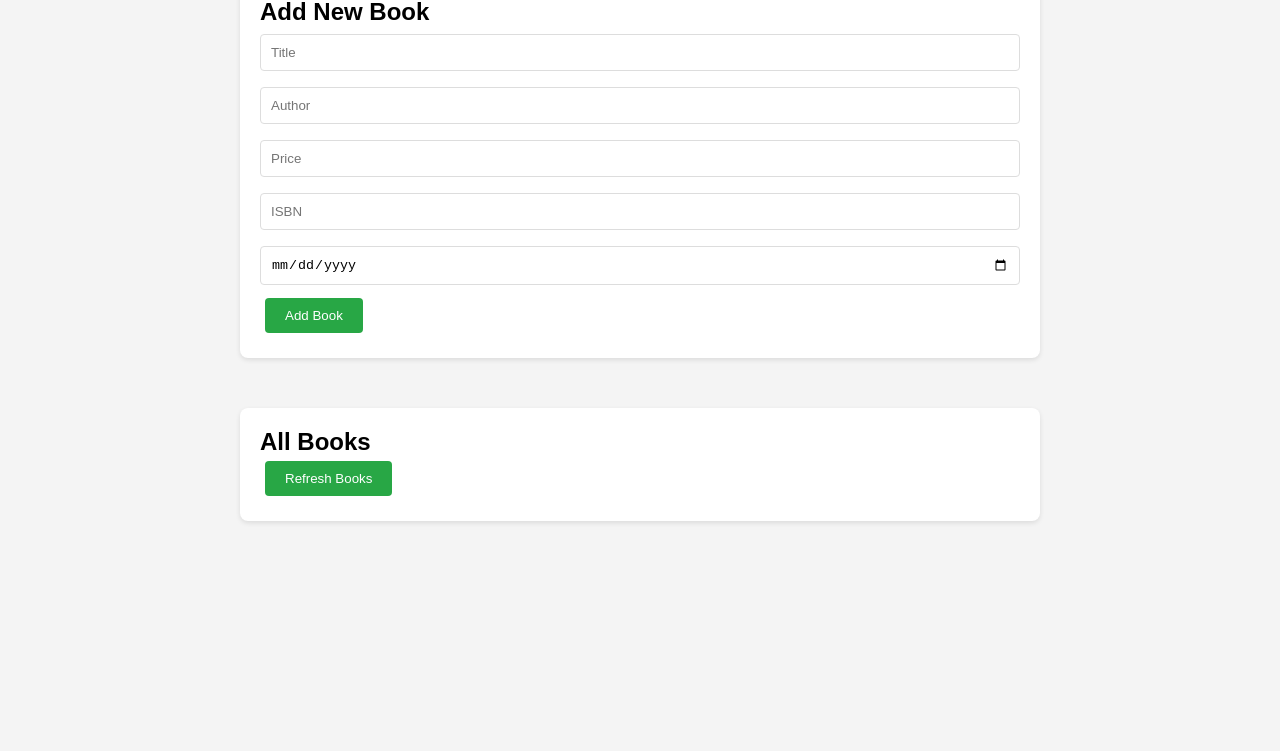
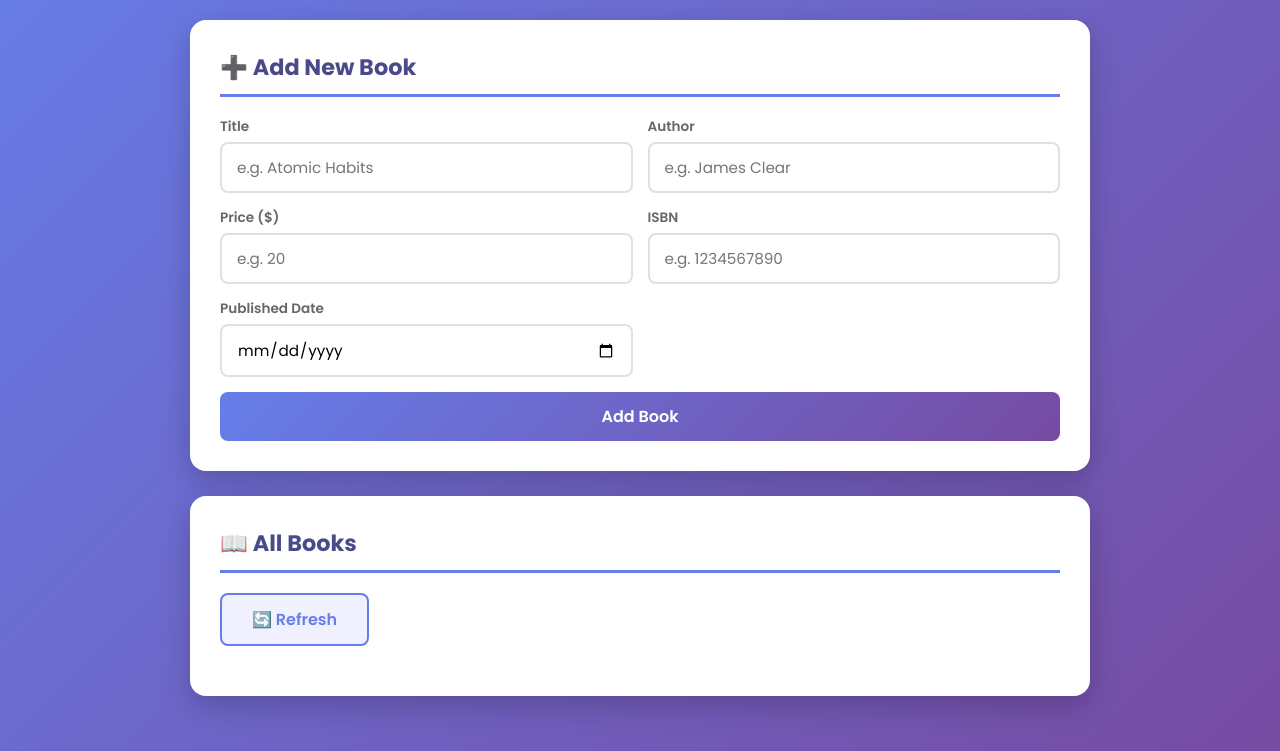
Before and after one commit to laraibsagheer/bookstore-api, a website: page index.html in a window 1280 px wide. Shown: the part 100-851 px from the top of the page. Before the commit the page ends 800 px from the top, so only its background shows below. Drawn offline with Linux system fonts and the light colour scheme; no server answers.

Commit message:
Improve frontend design

```diff
--- a/index.html
+++ b/index.html
@@ -4,46 +4,73 @@
     <meta charset="UTF-8">
     <meta name="viewport" content="width=device-width, initial-scale=1.0">
     <title>Bookstore</title>
+    <link href="https://fonts.googleapis.com/css2?family=Poppins:wght@300;400;600;700&display=swap" rel="stylesheet">
     <style>
         * { margin: 0; padding: 0; box-sizing: border-box; }
-        body { font-family: Arial, sans-serif; background: #f4f4f4; padding: 20px; }
-        h1 { text-align: center; color: #333; margin-bottom: 20px; }
-        .container { max-width: 800px; margin: auto; }
-        .form-box { background: white; padding: 20px; border-radius: 8px; margin-bottom: 20px; box-shadow: 0 2px 5px rgba(0,0,0,0.1); }
-        input { width: 100%; padding: 10px; margin: 8px 0; border: 1px solid #ddd; border-radius: 4px; }
-        button { padding: 10px 20px; background: #28a745; color: white; border: none; border-radius: 4px; cursor: pointer; margin: 5px; }
-        button:hover { background: #218838; }
-        .btn-delete { background: #dc3545; }
-        .btn-delete:hover { background: #c82333; }
-        .book-card { background: white; padding: 15px; border-radius: 8px; margin: 10px 0; box-shadow: 0 2px 5px rgba(0,0,0,0.1); display: flex; justify-content: space-between; align-items: center; }
-        .book-info h3 { color: #333; }
-        .book-info p { color: #666; font-size: 14px; }
-        #message { padding: 10px; border-radius: 4px; margin: 10px 0; text-align: center; }
-        .success { background: #d4edda; color: #155724; }
-        .error { background: #f8d7da; color: #721c24; }
+        body { font-family: 'Poppins', sans-serif; background: linear-gradient(135deg, #667eea 0%, #764ba2 100%); min-height: 100vh; padding: 30px 20px; }
+        h1 { text-align: center; color: white; font-size: 2.5rem; font-weight: 700; margin-bottom: 30px; text-shadow: 2px 2px 4px rgba(0,0,0,0.3); }
+        h1 span { font-size: 2.5rem; }
+        .container { max-width: 900px; margin: auto; }
+        .card { background: white; border-radius: 16px; padding: 30px; margin-bottom: 25px; box-shadow: 0 10px 30px rgba(0,0,0,0.2); }
+        .card h2 { color: #4a4a8a; font-size: 1.4rem; margin-bottom: 20px; padding-bottom: 10px; border-bottom: 3px solid #667eea; }
+        .form-grid { display: grid; grid-template-columns: 1fr 1fr; gap: 15px; }
+        .form-group { display: flex; flex-direction: column; }
+        .form-group label { font-size: 0.85rem; color: #666; margin-bottom: 5px; font-weight: 600; }
+        .form-group input { padding: 12px 15px; border: 2px solid #e0e0e0; border-radius: 8px; font-size: 0.95rem; font-family: 'Poppins', sans-serif; transition: border 0.3s; }
+        .form-group input:focus { outline: none; border-color: #667eea; }
+        .btn { padding: 12px 30px; border: none; border-radius: 8px; font-size: 1rem; font-family: 'Poppins', sans-serif; font-weight: 600; cursor: pointer; transition: all 0.3s; margin-top: 15px; }
+        .btn-primary { background: linear-gradient(135deg, #667eea, #764ba2); color: white; width: 100%; }
+        .btn-primary:hover { transform: translateY(-2px); box-shadow: 0 5px 15px rgba(102,126,234,0.4); }
+        .btn-refresh { background: #f0f0ff; color: #667eea; border: 2px solid #667eea; margin-top: 0; margin-bottom: 20px; }
+        .btn-refresh:hover { background: #667eea; color: white; }
+        .book-card { background: linear-gradient(135deg, #f5f7ff, #ffffff); border: 1px solid #e0e0ff; border-radius: 12px; padding: 20px; margin: 12px 0; display: flex; justify-content: space-between; align-items: center; transition: transform 0.2s; }
+        .book-card:hover { transform: translateX(5px); }
+        .book-info h3 { color: #333; font-size: 1.1rem; font-weight: 600; }
+        .book-info p { color: #888; font-size: 0.85rem; margin-top: 5px; }
+        .book-info .badge { display: inline-block; background: #667eea; color: white; padding: 2px 10px; border-radius: 20px; font-size: 0.75rem; margin-top: 5px; }
+        .btn-delete { background: linear-gradient(135deg, #ff6b6b, #ee5a24); color: white; padding: 8px 18px; border: none; border-radius: 8px; cursor: pointer; font-family: 'Poppins', sans-serif; font-weight: 600; transition: all 0.3s; }
+        .btn-delete:hover { transform: scale(1.05); box-shadow: 0 3px 10px rgba(238,90,36,0.4); }
+        #message { padding: 12px 20px; border-radius: 8px; margin: 10px 0; text-align: center; font-weight: 600; display: none; }
+        .success { background: #d4edda; color: #155724; display: block !important; }
+        .error { background: #f8d7da; color: #721c24; display: block !important; }
+        .empty { text-align: center; color: #aaa; padding: 30px; font-size: 1rem; }
     </style>
 </head>
 <body>
     <div class="container">
-        <h1>📚 Bookstore</h1>
+        <h1>📚 Bookstore Management</h1>
 
-        <!-- Add Book Form -->
-        <div class="form-box">
-            <h2>Add New Book</h2>
-            <input type="text" id="title" placeholder="Title" />
-            <input type="text" id="author" placeholder="Author" />
-            <input type="number" id="price" placeholder="Price" />
-            <input type="text" id="isbn" placeholder="ISBN" />
+        <div class="card">
+            <h2>➕ Add New Book</h2>
+            <div class="form-grid">
+                <div class="form-group">
+                    <label>Title</label>
+                    <input type="text" id="title" placeholder="e.g. Atomic Habits" />
+                </div>
+                <div class="form-group">
+                    <label>Author</label>
+                    <input type="text" id="author" placeholder="e.g. James Clear" />
+                </div>
+                <div class="form-group">
+                    <label>Price ($)</label>
+                    <input type="number" id="price" placeholder="e.g. 20" />
+                </div>
+                <div class="form-group">
+                    <label>ISBN</label>
+                    <input type="text" id="isbn" placeholder="e.g. 1234567890" />
+                </div>
+                <div class="form-group">
+                    <label>Published Date</label>
                     <input type="date" id="publishedDate" />
-            <button onclick="addBook()">Add Book</button>
+                </div>
+            </div>
+            <div id="message"></div>
+            <button class="btn btn-primary" onclick="addBook()">Add Book</button>
         </div>
 
-        <div id="message"></div>
-
-        <!-- Books List -->
-        <div class="form-box">
-            <h2>All Books</h2>
-            <button onclick="getBooks()">Refresh Books</button>
+        <div class="card">
+            <h2>📖 All Books</h2>
+            <button class="btn btn-refresh" onclick="getBooks()">🔄 Refresh</button>
             <div id="booksList"></div>
         </div>
     </div>
@@ -52,20 +79,29 @@
         const API = 'http://localhost:5000/books';
 
         async function getBooks() {
+            try {
                 const res = await fetch(API);
                 const books = await res.json();
                 const list = document.getElementById('booksList');
+                if (books.length === 0) {
+                    list.innerHTML = '<p class="empty">No books found. Add your first book!</p>';
+                    return;
+                }
                 list.innerHTML = '';
                 books.forEach(book => {
                     list.innerHTML += `
                         <div class="book-card">
                             <div class="book-info">
                                 <h3>${book.title}</h3>
-                            <p>Author: ${book.author} | Price: $${book.price} | ISBN: ${book.isbn}</p>
+                                <p>✍️ ${book.author} &nbsp;|&nbsp; 💰 $${book.price}</p>
+                                <span class="badge">ISBN: ${book.isbn}</span>
                             </div>
-                        <button class="btn-delete" onclick="deleteBook('${book._id}')">Delete</button>
+                            <button class="btn-delete" onclick="deleteBook('${book._id}')">🗑️ Delete</button>
                         </div>`;
                 });
+            } catch (err) {
+                showMessage('Server se connect nahi ho saka!', false);
+            }
         }
 
         async function addBook() {
@@ -76,6 +112,10 @@
                 isbn: document.getElementById('isbn').value,
                 publishedDate: document.getElementById('publishedDate').value
             };
+            if (!book.title || !book.author || !book.price || !book.isbn || !book.publishedDate) {
+                showMessage('Please fill all fields!', false);
+                return;
+            }
             const res = await fetch(API, {
                 method: 'POST',
                 headers: { 'Content-Type': 'application/json' },
@@ -83,10 +123,18 @@
             });
             const data = await res.json();
             showMessage(data.message || data.error, res.ok);
-            if (res.ok) getBooks();
+            if (res.ok) {
+                document.getElementById('title').value = '';
+                document.getElementById('author').value = '';
+                document.getElementById('price').value = '';
+                document.getElementById('isbn').value = '';
+                document.getElementById('publishedDate').value = '';
+                getBooks();
+            }
         }
 
         async function deleteBook(id) {
+            if (!confirm('Delete this book?')) return;
             const res = await fetch(`${API}/${id}`, { method: 'DELETE' });
             const data = await res.json();
             showMessage(data.message, res.ok);
@@ -97,7 +145,7 @@
             const el = document.getElementById('message');
             el.textContent = msg;
             el.className = success ? 'success' : 'error';
-            setTimeout(() => el.textContent = '', 3000);
+            setTimeout(() => { el.className = ''; el.textContent = ''; }, 3000);
         }
 
         getBooks();
```
Lines whose indentation alone changed are shown as unchanged.
